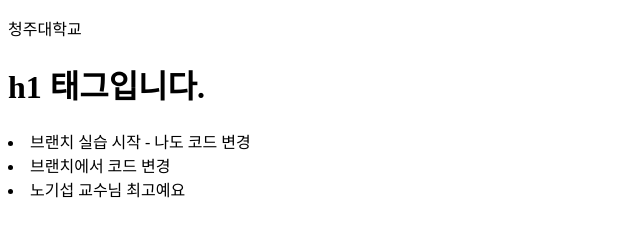
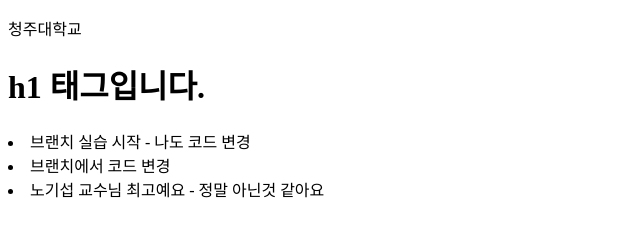
Before and after one commit to kafa46/sw_design_clas, a plain HTML site: page index.html in a window 1280 px wide. Shown: the whole page, without its empty margins (0-640 px from the left). Drawn offline with Linux system fonts and the light colour scheme.

Commit message:
박진아_데이터 파일 추가

```diff
--- a/index.html
+++ b/index.html
@@ -13,4 +13,4 @@
     <li>브랜치 실습 시작 - 나도 코드 변경</li>
     <li>브랜치에서 코드 변경</li>
 
-    <li>노기섭 교수님 최고예요</li>
+    <li>노기섭 교수님 최고예요 - 정말 아닌것 같아요</li>
```
Also changed, not shown: dataset.txt (added).
